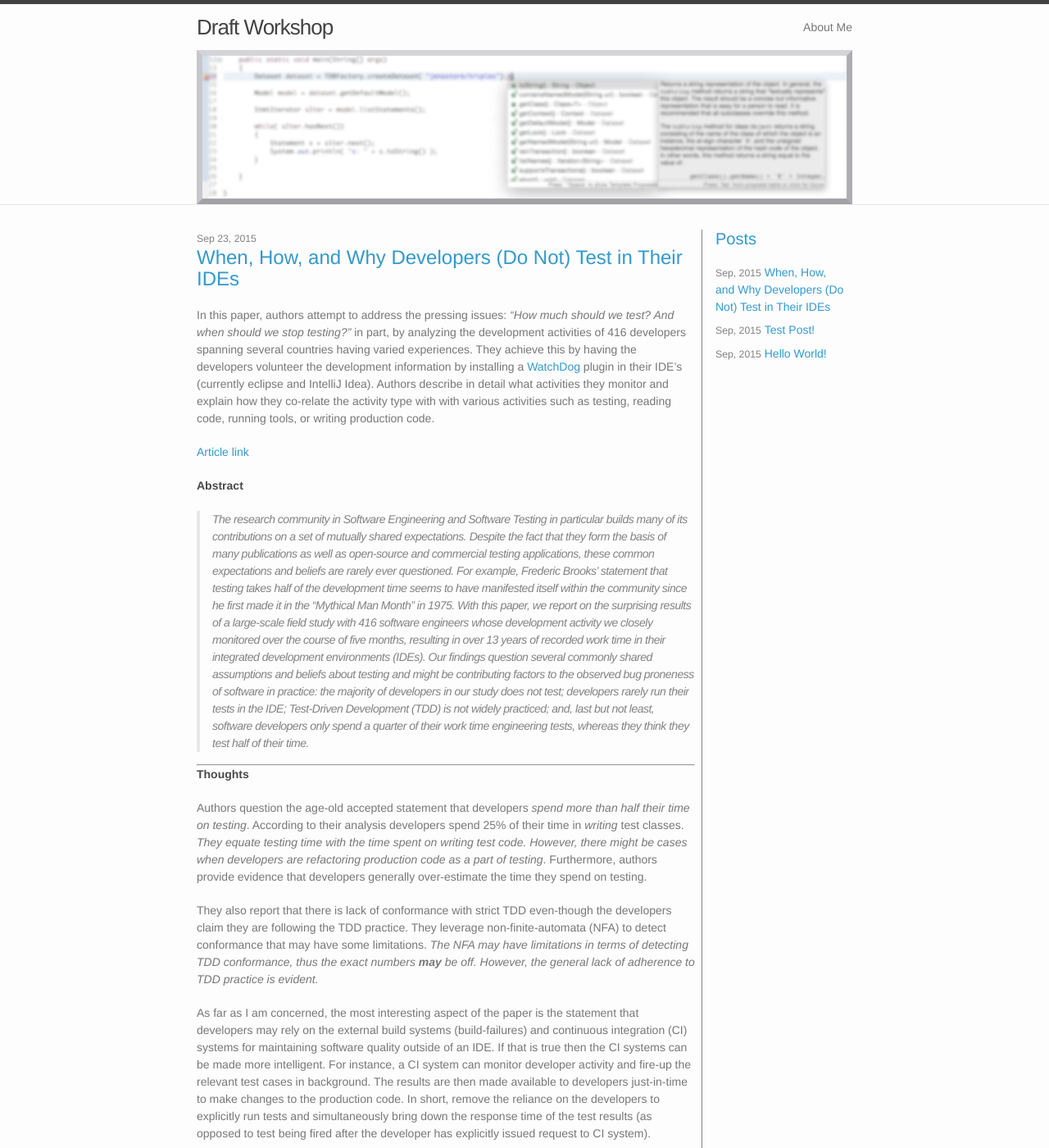
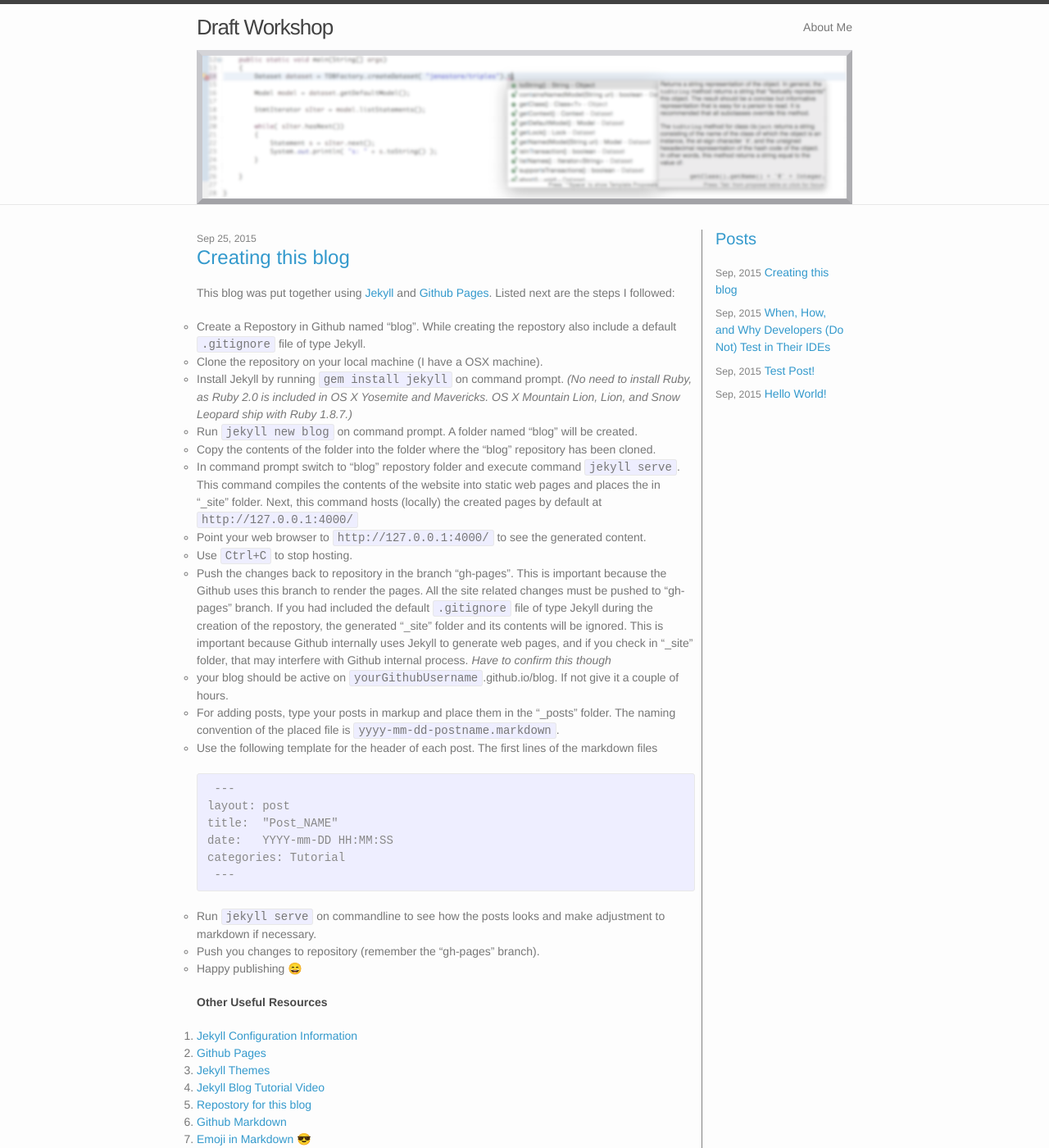
Before and after one commit to rahulpandita/Draft-Workshop, a Jekyll site: the page built from index.html, in a window 1280 px wide and 1400 px high. Shown: the whole window at 82% size. Built offline with Jekyll 4.4.1, drawn with Linux system fonts in a browser that asks for light colours; emoji names are drawn with the system emoji font; the list of posts is cut into pages by our own code.

Commit message:
Pushed a draft

```diff
--- a/_drafts/2015-09-22-Blog_Setup.markdown
+++ b/_posts/2015-09-25-Blog_Setup.markdown
@@ -1,7 +1,7 @@
 ---
 layout: post
 title:  "Creating this blog"
-date:   2015-09-22 12:00:00
+date:   2015-09-25 09:30:00
 categories: Tutorial
 ---
 
```
